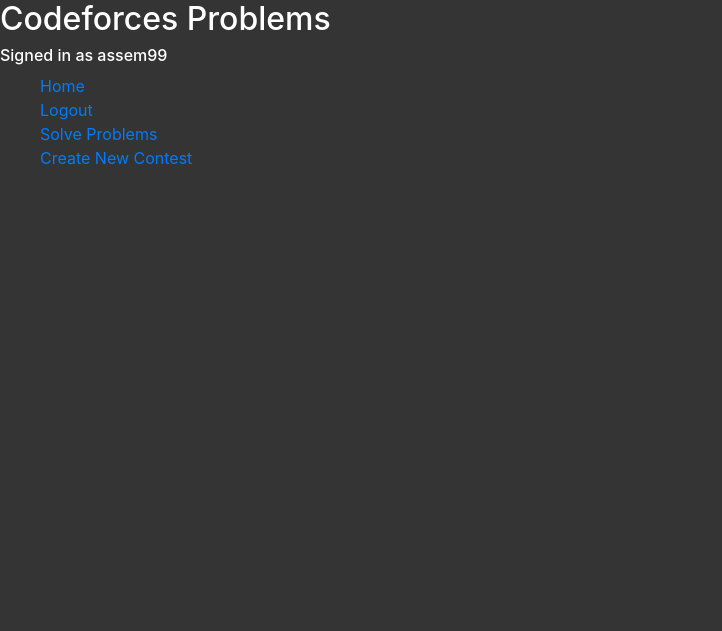
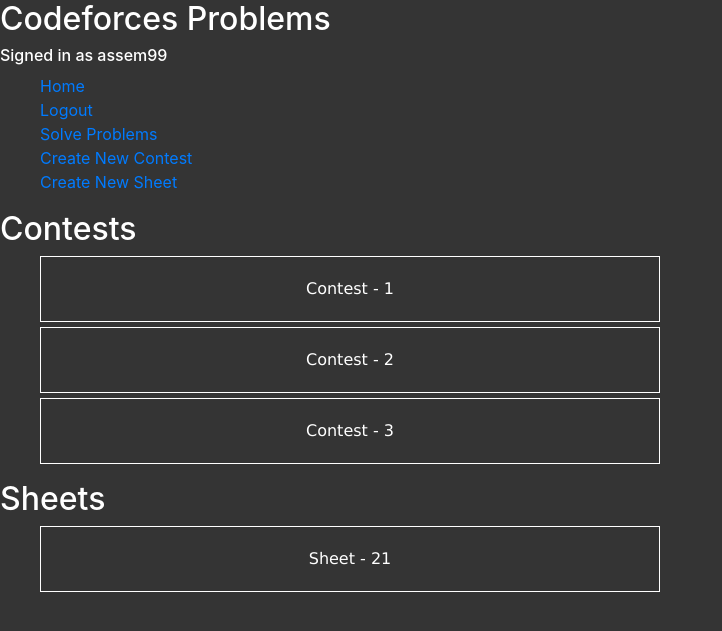
Before and after one commit to assemhossam99/Codeforces-training-problems-selector, a Django app: page / in a window 1280 px wide. Shown: the top 631 px of the page, without its empty margins (0-722 px from the left). Run offline with Django 3.2, Linux system fonts and the light colour scheme; a user stored in the database is signed in; data comes from the database, SQL or seed files in the repository; both versions use the stored data as it was after the commit; data that the repository does not hold is empty; some libraries are stand-ins or nearby versions.

Commit message:
user can create sheets

```diff
--- a/problems/admin.py
+++ b/problems/admin.py
@@ -1,5 +1,5 @@
 from django.contrib import admin
-from .models import User, Tag, Problem, LastProblemUpdate, Contest
+from .models import User, Tag, Problem, LastProblemUpdate, Contest, Sheet
 
 # Register your models here.
 
@@ -8,3 +8,4 @@
 admin.site.register(Problem)
 admin.site.register(LastProblemUpdate)
 admin.site.register(Contest)
+admin.site.register(Sheet)
--- a/problems/models.py
+++ b/problems/models.py
@@ -34,3 +34,13 @@
 
     def __str__(self):
         return f"Contest - {self.id}"
+
+class Sheet(models.Model):
+    minRate = models.IntegerField(default=800)
+    maxRate = models.IntegerField(default=4000)
+    problems = models.ManyToManyField(Problem, related_name="sheets")
+    users = models.ManyToManyField(User, related_name="sheets")
+    tags = models.ManyToManyField(Tag, related_name="sheets", null=True)
+
+    def __str__(self):
+        return f"Sheet - {self.id}"
--- a/problems/templates/problems/index.html
+++ b/problems/templates/problems/index.html
@@ -7,6 +7,29 @@
         <h1>{{message}}</h1>
     {% endif %}
 
+    <h2>Contests</h2>
+    <div class="problems_container">
+        <ul id="problems">
+            {% for contest in contests %}
+                <a href="{% url 'contest' contest.id %}" class="problemLink">
+                    <li class="problem">
+                        Contest - {{contest.id}}
+                    </li>
+                </a>
+            {% endfor %}
+        </ul>
+    </div>
 
-
+    <h2>Sheets</h2>
+    <div class="problems_container">
+        <ul id="problems">
+            {% for sheet in sheets %}
+                <a href="{% url 'sheet' sheet.id %}" class="problemLink">
+                    <li class="problem">
+                        Sheet - {{sheet.id}}
+                    </li>
+                </a>
+            {% endfor %}
+        </ul>
+    </div>
 {% endblock %}
--- a/problems/templates/problems/layout.html
+++ b/problems/templates/problems/layout.html
@@ -30,6 +30,10 @@
                     <a href="{% url 'newContest' %}"> Create New Contest </a>
                 </li>
 
+                <li>
+                    <a href="{% url 'newSheet' %}"> Create New Sheet </a>
+                </li>
+
             {%else%}
                 <li>
                     <a href="{% url 'login_view' %}"> Login</a>
--- a/problems/urls.py
+++ b/problems/urls.py
@@ -8,5 +8,7 @@
     path('register', views.register_view, name="register_view"),
     path('problems', views.problems, name="problems"),
     path('newContest', views.newContest, name="newContest"),
-    path('contest/<int:contestID>', views.contest, name="contest")
+    path('newSheet', views.newSheet, name="newSheet"),
+    path('contest/<int:contestID>', views.contest, name="contest"),
+    path('sheet/<int:sheetID>', views.sheet, name="sheet")
 ]
--- a/problems/views.py
+++ b/problems/views.py
@@ -3,24 +3,19 @@
 from django.http import HttpResponse, HttpResponseRedirect
 from django.urls import reverse
 from django.db import IntegrityError
-from .models import User, Tag, Problem, LastProblemUpdate, Contest
+from .models import User, Tag, Problem, LastProblemUpdate, Contest, Sheet
 from django.db.models import Q
 import requests
 import random
 import datetime
 
 
-
-
-# Create your views here.
-
 allProblems = []
 
 def index(request):
-
     lastTime = LastProblemUpdate.objects.get(pk = 1).lastUpdate
     curTime = datetime.datetime.now()
-    if lastTime.day != curTime.day or lastTime.month != curTime.month or lastTime.year != curTime.year:
+    if  lastTime.day != curTime.day or lastTime.month != curTime.month or lastTime.year != curTime.year:
         allProblems = requests.get(f"https://codeforces.com/api/problemset.problems").json()["result"]["problems"]
 
         for problem in allProblems:
@@ -39,7 +34,26 @@
         O = LastProblemUpdate.objects.get(pk = 1)
         O.lastUpdate = datetime.datetime.now()
         O.save()
-    return render(request, "problems/index.html")
+
+    allContests = Contest.objects.all()
+    userContests = []
+    for contest in allContests:
+        if len(userContests) == 5:
+            break
+        if request.user in contest.users.all():
+            userContests.append(contest)
+
+    allSheets = Sheet.objects.all()
+    userSheets = []
+    for sheet in allSheets:
+        if len(userSheets) > 5:
+            break
+        if request.user in sheet.users.all():
+            userSheets.append(sheet)
+    return render(request, "problems/index.html", {
+        'contests' : userContests,
+        'sheets' : userSheets
+    })
 
 def login_view(request):
     if request.method == "POST":
@@ -78,22 +92,16 @@
             user = User.objects.create_user(username, email, password)
             user.save()
         except IntegrityError:
-            return render(request, "problems/registe.html", {
+            return render(request, "problems/register.html", {
                 'message' : 'username is already taken'
             })
         login(request, user)
-        return HttpResponseRedirect(reverse("index"))
+        updateUsersProblems(request)
+        return render(request, 'index.html')
     else:
         return render(request, "problems/register.html")
 
-
-def updatedToday(date):
-    curDate = datetime.datetime.now()
-    if date.year != curDate.year or date.month != curDate.month or date.year != curDate.year:
-        return False
-    return True
-
-def problems(request):
+def updateUsersProblems(request):
     if request.user.is_authenticated:
         lastTime = request.user.lastUpdate
         curTime = datetime.datetime.now()
@@ -112,6 +120,10 @@
 
             request.user.lastUpdate = datetime.datetime.now()
             request.user.save()
+
+def problems(request):
+    if request.user.is_authenticated:
+        updateUsersProblems(request)
         userRating = int(requests.get(f"https://codeforces.com/api/user.info?handles={request.user}").json()["result"][0]["rating"])
         userRating = (userRating // 100) * 100
         minRating = max(800, userRating - 200)
@@ -133,7 +145,7 @@
     return render(request, "problems/login.html")
 
 
-def getProblem(problems, users):
+def getProblems(problems, users):
     tmp = []
     for problem in problems:
         allUsers = True
@@ -147,16 +159,15 @@
 
 def newContest(request):
     if request.method == "POST":
-        print('hey')
         users = request.POST["users"].split(',')
         startDate = request.POST["startDate"]
         duration = request.POST["duration"]
         contestProblems = []
-        contestProblems.append(getProblem(Problem.objects.filter(rate__range=(800, 900)), users))
-        contestProblems.append(getProblem(Problem.objects.filter(rate__range=(900, 1200)), users))
-        contestProblems.append(getProblem(Problem.objects.filter(rate__range=(1200, 1600)), users))
-        contestProblems.append(getProblem(Problem.objects.filter(rate__range=(1600, 2000)), users))
-        contestProblems.append(getProblem(Problem.objects.filter(rate__range=(2000, 4000)), users))
+        contestProblems.append(getProblems(Problem.objects.filter(rate__range=(800, 900)), users))
+        contestProblems.append(getProblems(Problem.objects.filter(rate__range=(900, 1200)), users))
+        contestProblems.append(getProblems(Problem.objects.filter(rate__range=(1200, 1600)), users))
+        contestProblems.append(getProblems(Problem.objects.filter(rate__range=(1600, 2000)), users))
+        contestProblems.append(getProblems(Problem.objects.filter(rate__range=(2000, 4000)), users))
         print(contestProblems)
         contest = Contest(duration=duration, startTime=startDate)
         contest.save()
@@ -191,3 +202,65 @@
         'end' : end,
         'ended' : ended
     })
+
+def getProblem(problems, users, tags, problemNumbers):
+    tmp = []
+    for problem in problems:
+        tagIn = False
+        for tag in problem.tags.all():
+            if tag.name in tags:
+                tagIn = True
+        allUsers = True
+        for user in users:
+            if problem.users.filter(username = user).exists():
+                allUsers = False
+        if allUsers == True and tagIn == True:
+            tmp.append(problem)
+    choosen = []
+    while len(choosen) < problemNumbers:
+        newProblem = random.choice(tmp)
+        if newProblem not in choosen:
+            choosen.append(newProblem)
+    return choosen
+
+def newSheet(request):
+    if request.method == "POST":
+        users = request.POST["users"].split(',')
+        tags=request.POST.getlist('tags')
+        minRate = request.POST['minRate']
+        maxRate = request.POST['maxRate']
+        if  minRate == None or  int(minRate) < 800:
+            minRate = 800
+        if maxRate == None or int(maxRate) > 4000:
+            maxRate = 4000
+        print(maxRate)
+        problemNumbers = request.POST['problemsNumber']
+        sheetProblems = []
+        sheet = Sheet(maxRate=maxRate, minRate=minRate)
+        sheet.save()
+        if len(tags) == 0:
+            for tag in Tag.objects.all():
+                tags.append(tag.name)
+        for tag in tags:
+            sheet.tags.add(Tag.objects.get(name=tag))
+
+        for user in users:
+            sheet.users.add(User.objects.get(username=user))
+
+        sheetProblems = getProblem(Problem.objects.filter(rate__range=(minRate, maxRate)), users, tags, int(problemNumbers))
+        for problem in sheetProblems:
+            sheet.problems.add(problem)
+        sheet.save()
+        return HttpResponseRedirect(f'sheet/{sheet.id}')
+    return render(request, "problems/newSheet.html", {
+        'tags' : Tag.objects.all()
+    })
+
+def sheet(request, sheetID):
+    sheet = Sheet.objects.get(id=sheetID)
+    sheetProblems = sheet.problems.all()
+
+    return render(request, "problems/sheet.html", {
+        'problems' : sheetProblems,
+        'id' : sheetID
+    })
```
Also changed, not shown: problems/templates/problems/newSheet.html (added, +23 -0 lines), problems/templates/problems/sheet.html (added, +17 -0 lines), db.sqlite3, problems/migrations/0001_initial.py, problems/migrations/0002_sheet.py (added).
